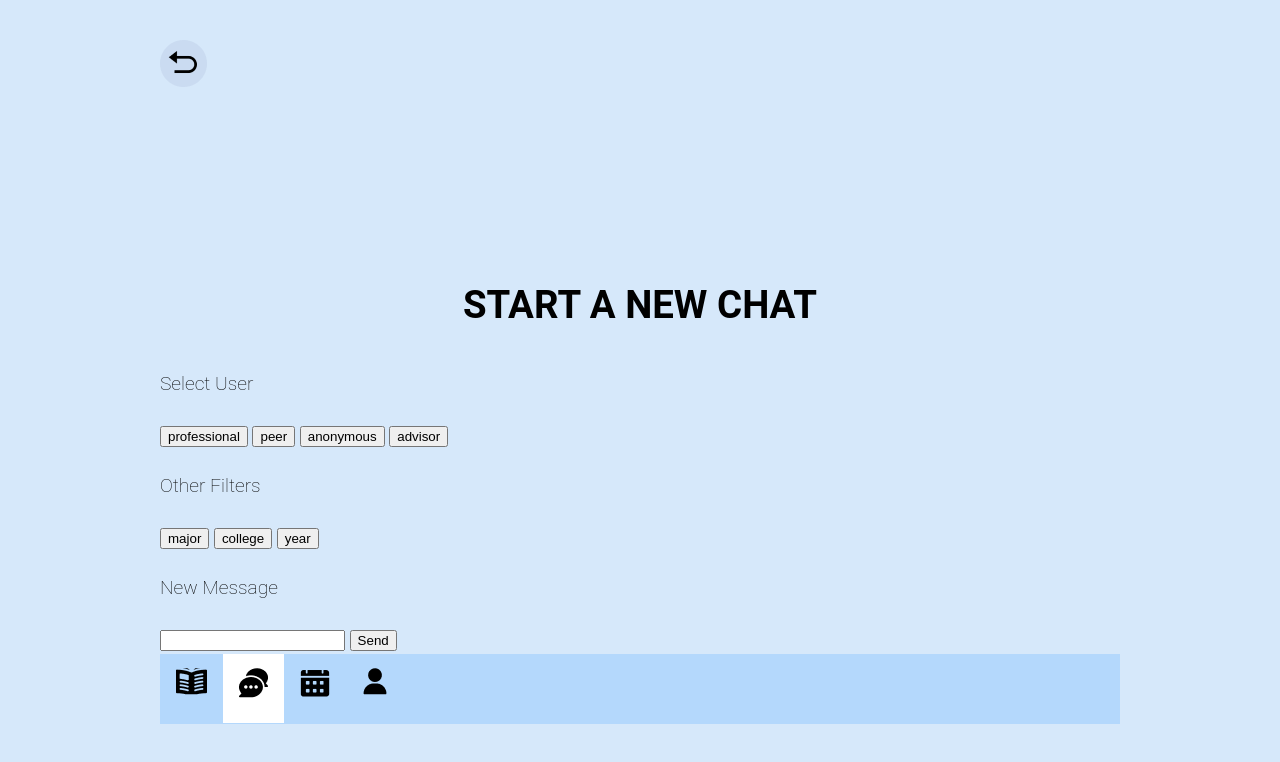
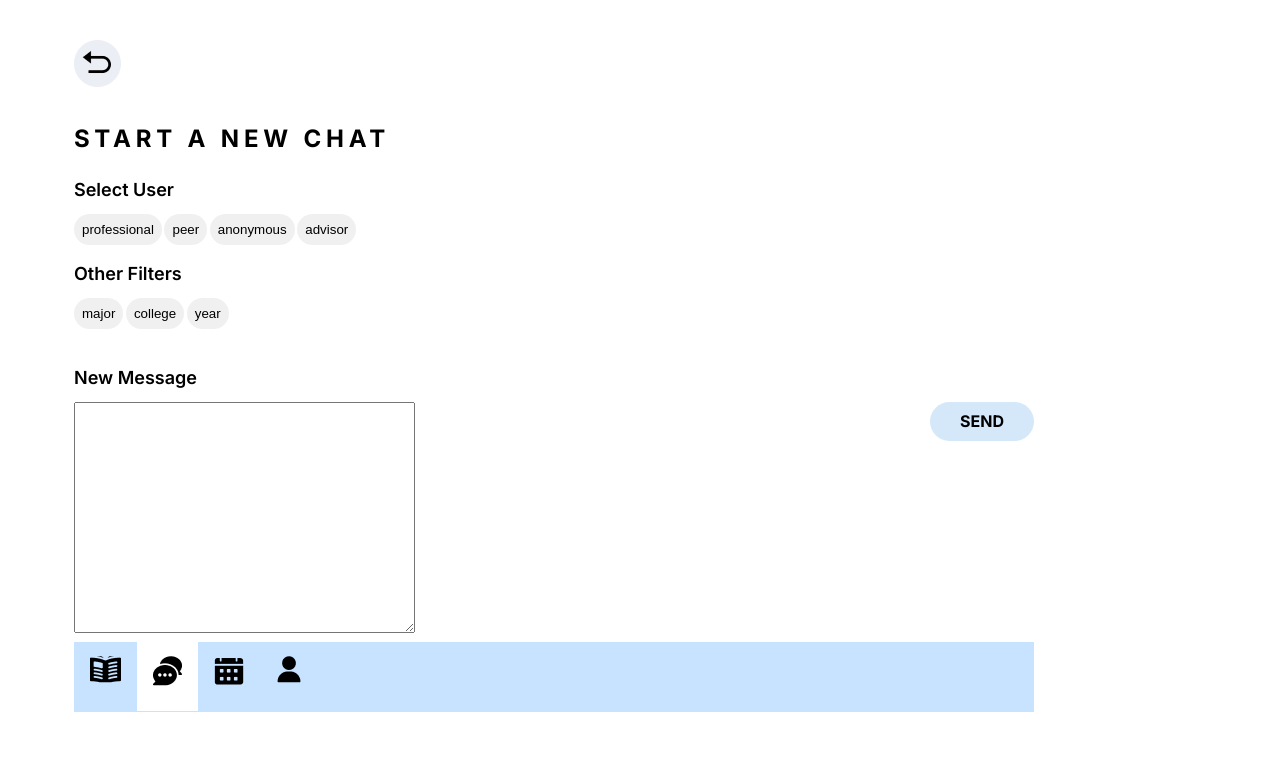
Before and after one commit to shridhay/Final-Project-Accountablility-, a website: page public/newChat.html in a window 1280 px wide. Drawn offline with nearby package versions, Linux system fonts and the light colour scheme.

Commit message:
finished adding new chat features

```diff
--- a/public/chat.css
+++ b/public/chat.css
@@ -0,0 +1,68 @@
+body {
+    margin-left: 5%;
+    margin-right: 5%;
+    background-color: white;
+}
+
+#big-title {
+    margin-top: 30px;
+    margin-bottom: 30px;
+    font-size: 18pt;
+    font-family: 'Inter';
+    line-height: 24px;
+    letter-spacing: 0.20em;
+    text-align: left;
+}
+
+#chat-selections {
+    margin-bottom: 20px;
+}
+
+.title {
+    margin-bottom: 15px;
+    font-family: 'Inter';
+    font-style: normal;
+    font-weight: 600;
+    font-size: 18px;
+    line-height: 18px;
+}
+
+#user-selections {
+    margin-bottom: 20px;
+}
+
+#other-selections {
+    margin-bottom: 40px;
+}
+
+.choices {
+    font-family: 'Inter';
+    font-weight: 700;
+    font-size: 11px;
+    line-height: 13px;
+}
+.choice {
+    background: rgba(217, 217, 217, 0.4);
+    border-radius: 90px;
+    border: none;
+    padding: 8px;
+}
+
+.active {
+    background: rgba(47, 142, 229, 0.4);
+}
+
+#send {
+    margin-bottom: 30px;
+    padding: 10px 30px;
+    float: right;
+
+    font-family: 'Inter';
+    font-weight: 700;
+    font-size: 16px;
+    line-height: 19px;
+
+    background: rgba(47, 142, 230, 0.2);
+    border-radius: 30px;
+    border: none;
+}
--- a/public/newChat.html
+++ b/public/newChat.html
@@ -1,9 +1,11 @@
 <!DOCTYPE html>
 <html>
 <head>
+
     <meta name = "viewport" content = "width = device-width, initial-scale = 1.0">
+    <link rel = "stylesheet" type = "text/css" href = "main.css">
     <link rel = "stylesheet" type = "text/css" href = "chat.css">
-    <link rel = "stylesheet" type = "text/css" href = "main.css">
+
 
     <link rel="preconnect" href="https://fonts.googleapis.com">
     <link rel="preconnect" href="https://fonts.gstatic.com" crossorigin>
@@ -15,7 +17,7 @@
        <a href = "recentChat.html" > <img src = "imgs/back.png"> </a>
     </div>
 
-    <h1> START A NEW CHAT </h1>
+    <h1 id = "big-title"> START A NEW CHAT </h1>
 
     <div id = "chat-selections">
 
@@ -46,8 +48,8 @@
 
     <div id = "message">
         <p class = "title"> New Message </p>
-        <input id = "text-box" type =  "text">
-        <input id = "send" type = "submit" value = "Send">
+        <textarea  rows = '15' cols = '40'>  </textarea>
+        <input id = "send" type = "submit" value = "SEND">
     </div>
 
 
@@ -60,4 +62,22 @@
 
 
 </body>
+<script type="text/javascript" src="//ajax.googleapis.com/ajax/libs/jquery/2.0.0/jquery.min.js"></script>
+
+<script>
+
+let buttons = document.querySelectorAll(".choice")
+
+buttons.forEach((element)  => {
+    element.addEventListener('click', function() {
+        if (element.classList.contains('active')) {
+            element.classList.remove('active');
+        } else {
+            element.classList.add('active');
+        }
+    })
+});
+
+
+</script>
 </html>
```
